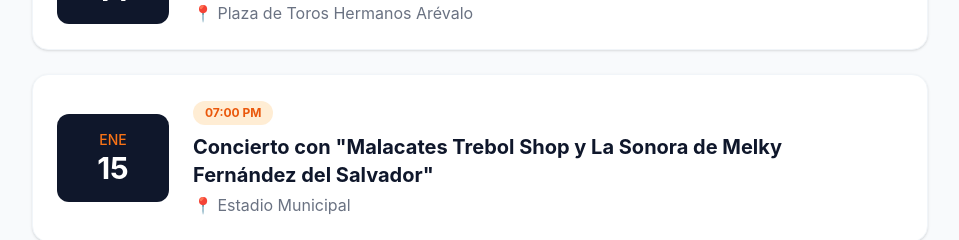
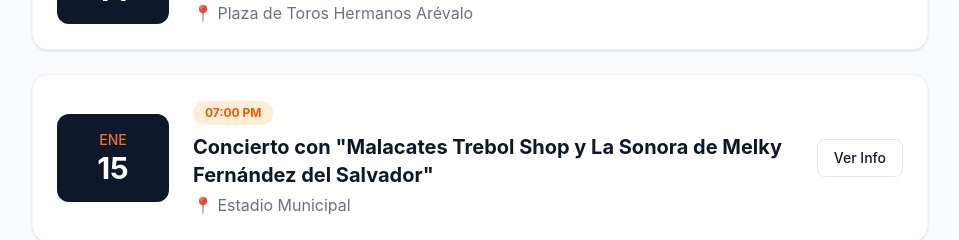
Before and after one commit to waynergt/TAXIFER2026, a React (Vite) app: page /programa in a window 1280 px wide. Shown: the part 1660-1900 px from the top of the page, without its empty margins (160-1119 px from the left). Built offline with nearby package versions, Linux system fonts and the light colour scheme.

Commit message:
Actualizacion con videos de youtube y short

```diff
--- a/src/pages/Gallery.tsx
+++ b/src/pages/Gallery.tsx
@@ -20,7 +20,7 @@
 const galleryData: Category[] = [
   {
     title: "Traje de Baño",
-    description: "Elegancia y confianza en la pasarela de verano.",
+    description: "Elegancia y confianza de Nuestras Representantes.",
     photos: [
       { id: 1, src: '/banio/Beberly/003.jpg', name: 'Beberlyn Mishell Avila Villagran', role: 'Señorita Flor de la Feria', year: '2026-2027' },
       { id: 2, src: '/banio/Beberly/IMG_8449.jpg', name: 'Beberlyn Mishell Avila Villagran', role: 'Señorita Flor de la Feria', year: '2026-2027' },
@@ -53,7 +53,7 @@
   },
   {
     title: "Traje Blanco",
-    description: "Pureza y glamour en una noche inolvidable.",
+    description: "Pureza y glamour de Nuestras Representantes.",
     photos: [
       { id: 28, src: '/blanco/Beberly/008.jpg', name: 'Beberlyn Mishell Avila Villagran', role: 'Señorita Flor de la Feria', year: '2026-2027' },
       { id: 29, src: '/blanco/Roci/_MG_0433.jpg', name: 'Estefany Rocio Ventura Morales', role: 'Señorita Simpatía', year: '2026-2027' },
@@ -74,7 +74,7 @@
   },
   {
     title: "Estilo Vaquero",
-    description: "Tradición y alegría en nuestro desfile hípico.",
+    description: "Nuestras Representantes en traje vaquero.",
     photos: [
       { id: 43, src: '/vaquero/Beberly/014.jpg', name: 'Beberlyn Mishell Avila Villagran', role: 'Señorita Flor de la Feria', year: '2026-2027' },
       { id: 44, src: '/vaquero/Beberly/IMG_9537.jpg', name: 'Beberlyn Mishell Avila Villagran', role: 'Señorita Flor de la Feria', year: '2026-2027' },
--- a/src/pages/Program.tsx
+++ b/src/pages/Program.tsx
@@ -1,27 +1,54 @@
 import { useState } from 'react';
 
-// 1. INTERFACE (Con signos ? para evitar errores si falta foto)
+// 1. INTERFACE
 interface EventData {
   day: string;
   time: string;
   title: string;
   location: string;
-  mediaType?: string; // Opcional
-  mediaUrl?: string;  // Opcional
+  mediaType?: string;
+  mediaUrl?: string;
 }
 
-// 2. DATOS REALES (Corregí las rutas quitando '/public')
+// 2. DATOS REALES
 const events: EventData[] = [
   { day: '09 Ene', time: '08:00 PM', title: 'Velada de Coronación', location: 'Salón Municipal', mediaType: 'image', mediaUrl: '/flyers/velada.jpeg' },
   { day: '10 Ene', time: '08:00 AM', title: 'Misa de Acción de Gracia e Inauguración de la Feria', location: 'Plaza Municipal' },
-  { day: '10 Ene', time: '10:00 AM', title: 'Tradicional Desfile Hípico', location: 'Recorriendo las calles principales', mediaType: 'video', mediaUrl: '/videos/desfile.mp4' },
-  { day: '10 Ene', time: '05:00 PM', title: 'CEF Rodeo', location: 'Plaza de Toros Hermanos Arévalo', mediaType: 'video', mediaUrl: '/videos/cef.mp4' },
+
+  // YouTube Normal
+  {
+    day: '10 Ene',
+    time: '10:00 AM',
+    title: 'Tradicional Desfile Hípico',
+    location: 'Recorriendo las calles principales',
+    mediaType: 'video',
+    mediaUrl: 'https://youtu.be/IWtoAr3_lWQ?si=tA8_82_rwj2xsgX3'
+  },
+  {
+    day: '10 Ene',
+    time: '05:00 PM',
+    title: 'CEF Rodeo',
+    location: 'Plaza de Toros Hermanos Arévalo',
+    mediaType: 'video',
+    mediaUrl: 'https://youtu.be/op4Iom3rJys?si=YzmuRaVJttxkItMb'
+  },
+
   { day: '11 Ene', time: '09:00 AM', title: 'Cuadrangular de Futbol "MASTER ORO"', location: 'Estadio Municipal', mediaType: 'image', mediaUrl: '/flyers/master oro.png' },
   { day: '12 Ene', time: '09:00 AM', title: 'Tradicional COPA 12 DE ENERO', location: 'Estadio Municipal', mediaType: 'image', mediaUrl: '/flyers/copa12.png' },
   { day: '12 Ene', time: '07:00 PM', title: 'Baile Social "CHECHA Y SU INDIA MAYA" (Traje Formal)', location: 'Salón Municipal', mediaType: 'image', mediaUrl: '/flyers/baile social.jpeg' },
   { day: '13 Ene', time: '04:00 PM', title: 'Cuadrangular de Baloncesto (Masculino y Femenino)', location: 'Salón Municipal', mediaType: 'image', mediaUrl: '/flyers/baloncesto.png' },
-  { day: '14 Ene', time: '05:00 PM', title: 'CEF Rodeo', location: 'Plaza de Toros Hermanos Arévalo', mediaType: 'video', mediaUrl: '/videos/cef.mp4' },
-  { day: '15 Ene', time: '07:00 PM', title: 'Concierto con "Malacates Trebol Shop y La Sonora de Melky Fernández del Salvador"', location: 'Estadio Municipal' },
+  { day: '14 Ene', time: '05:00 PM', title: 'CEF Rodeo', location: 'Plaza de Toros Hermanos Arévalo', mediaType: 'video', mediaUrl: 'https://youtu.be/op4Iom3rJys?si=YzmuRaVJttxkItMb' },
+
+  // YouTube SHORTS
+  {
+    day: '15 Ene',
+    time: '07:00 PM',
+    title: 'Concierto con "Malacates Trebol Shop y La Sonora de Melky Fernández del Salvador"',
+    location: 'Estadio Municipal',
+    mediaType: 'video',
+    mediaUrl: 'https://www.youtube.com/shorts/PK664erVmjg'
+  },
+
   { day: '16 Ene', time: '09:00 AM', title: 'Caravana Con La Paticipación del Grupo de Motoristas', location: 'Recorriendo las calles principales' },
   { day: '16 Ene', time: '11:00 AM', title: 'Entrega de Equipo Medico Para Personas Necesitadas', location: 'Estadio Municipal' },
   { day: '16 Ene', time: '12:00 PM', title: 'Almuerzo Para Personas de la Tercera Edad', location: 'Estadio Municipal' },
@@ -31,9 +58,17 @@
 export default function Program() {
   const [selectedEvent, setSelectedEvent] = useState<EventData | null>(null);
 
+  // FUNCIÓN: Detecta ID de YouTube (Normal y Shorts)
+  const getYouTubeId = (url: string) => {
+    if (!url) return null;
+    const regExp = /^.*(youtu.be\/|v\/|u\/\w\/|embed\/|watch\?v=|&v=|shorts\/)([^#&?]*).*/;
+    const match = url.match(regExp);
+    return (match && match[2]) ? match[2] : null;
+  };
+
   return (
     <>
-      {/* --- BLOQUE 1: CONTENIDO DE LA PÁGINA --- */}
+      {/* --- BLOQUE 1: CONTENIDO --- */}
       <div className="pt-24 pb-12 px-4 min-h-screen bg-slate-50 animate-enter">
         <div className="max-w-4xl mx-auto">
           <div className="text-center mb-16">
@@ -65,7 +100,6 @@
                   </p>
                 </div>
 
-                {/* BOTÓN: Solo aparece si hay mediaUrl */}
                 <div className="w-full md:w-auto mt-4 md:mt-0">
                   {evt.mediaUrl ? (
                     <button
@@ -75,9 +109,7 @@
                       Ver Info
                     </button>
                   ) : (
-                    <span className="text-xs text-gray-400 italic px-2">
-
-                    </span>
+                    <span className="text-xs text-gray-400 italic px-2"></span>
                   )}
                 </div>
               </div>
@@ -86,7 +118,7 @@
         </div>
       </div>
 
-      {/* --- BLOQUE 2: MODAL (FUERA DE LA ANIMACIÓN) --- */}
+      {/* --- BLOQUE 2: MODAL --- */}
       {selectedEvent && selectedEvent.mediaUrl && (
         <div
           className="fixed inset-0 z-50 flex items-center justify-center p-4 bg-black/90 backdrop-blur-sm animate-fade-in"
@@ -106,8 +138,25 @@
 
             <div className="flex flex-col">
               {/* Contenedor Multimedia */}
-              <div className="bg-black flex justify-center items-center min-h-80 max-h-[80vh]">
+              <div className="bg-black flex justify-center items-center min-h-80 max-h-[80vh] w-full">
+
+                {/* LÓGICA: YouTube (Iframe) vs Video Local (Video tag) vs Imagen */}
                 {selectedEvent.mediaType === 'video' ? (
+                  getYouTubeId(selectedEvent.mediaUrl) ? (
+                    // --- REPRODUCTOR YOUTUBE ---
+                    <iframe
+                      width="100%"
+                      height="100%"
+                      src={`https://www.youtube.com/embed/${getYouTubeId(selectedEvent.mediaUrl)}?autoplay=1&mute=0`}
+                      title="YouTube video player"
+                      frameBorder="0"
+                      allow="accelerometer; autoplay; clipboard-write; encrypted-media; gyroscope; picture-in-picture"
+                      allowFullScreen
+                      // CORREGIDO AQUÍ: min-h-75 en lugar de min-h-[300px]
+                      className="w-full h-full aspect-video min-h-75"
+                    ></iframe>
+                  ) : (
+                    // --- REPRODUCTOR LOCAL ---
                     <video
                       src={selectedEvent.mediaUrl}
                       controls
@@ -116,7 +165,9 @@
                     >
                       Tu navegador no soporta videos.
                     </video>
+                  )
                 ) : (
+                  // --- VISOR DE IMAGEN ---
                   <img
                     src={selectedEvent.mediaUrl}
                     alt={selectedEvent.title}
```
Lines whose indentation alone changed are shown as unchanged.
